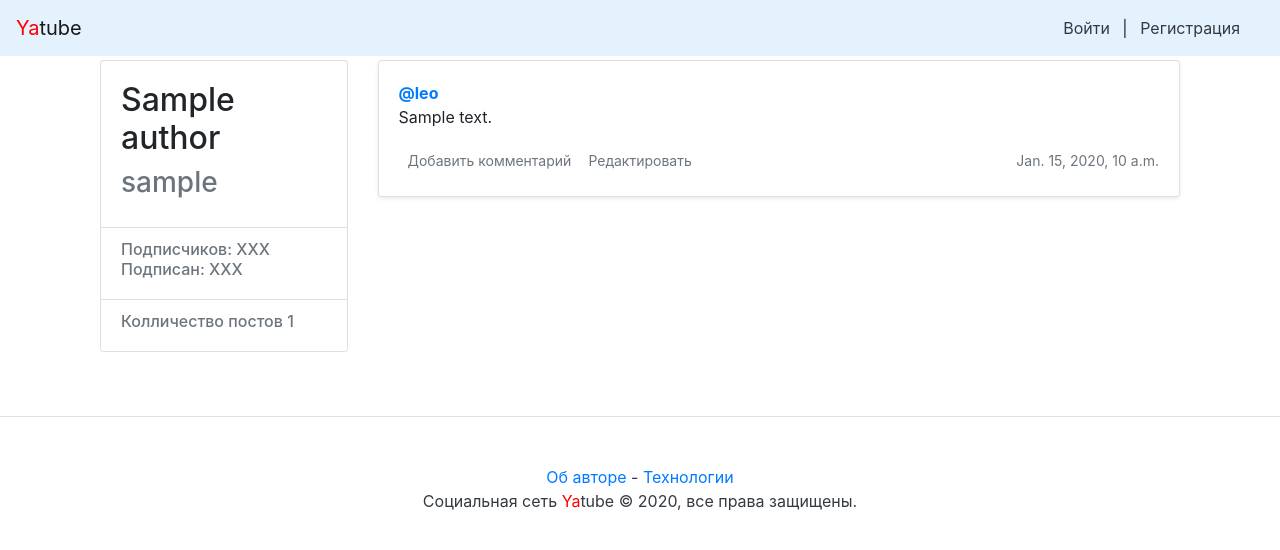
After one commit to Liderk/yatube_yp, a Django app: template templates/profile.html in a window 1280 px wide. The commit adds this page. Shown: the top 550 px of the page. Run offline with Django 3.2, Linux system fonts and the light colour scheme; the template is opened without the code that fills it: most values are stand-ins (such as "Sample title", 1, 10 or a date in 2020); some libraries are stand-ins or nearby versions.

Commit message:
add user profile ver 0.9

```diff
--- a/templates/index.html
+++ b/templates/index.html
@@ -3,4 +3,7 @@
 
 {%block description%}
     <h1> Последние обновления на сайте</h1>
+ {% load staticfiles %} <!-- Prepare django to load static files -->
+<!--<img src={% static "img/code_review.png" %}>-->
+<!--<img src="{{ MEDIA_URL }} img/us.png"/>-->
 {% endblock %}
--- /dev/null
+++ b/templates/profile.html
@@ -0,0 +1,70 @@
+{% extends "base.html" %}
+{% block title %}Профиль пользователя "ТУТ ДОЛЖЕН СТОЯТЬ ШАБЛОН ИМЕНИ АВТОРА {% endblock %}
+{% block content %}
+    {% for post in posts %}
+        <main role="main" class="container">
+            <div class="row">
+                    <div class="col-md-3 mb-3 mt-1">
+                            <div class="card">
+                                    <div class="card-body">
+                                            <div class="h2">
+                                                <!-- Имя автора -->
+                                                {{ post.author.get_full_name }}
+                                            </div>
+                                            <div class="h3 text-muted">
+                                                 <!-- username автора -->
+                                                 {{ post.author.username }}
+                                            </div>
+                                    </div>
+                                    <ul class="list-group list-group-flush">
+                                            <li class="list-group-item">
+                                                    <div class="h6 text-muted">
+                                                    Подписчиков: XXX <br />
+                                                    Подписан: XXX
+                                                    </div>
+                                            </li>
+                                            <li class="list-group-item">
+                                                    <div class="h6 text-muted">
+                                                        <!-- Количество записей -->
+                                                        Колличество постов
+                                                        {{posts|length }}
+
+                                                    </div>
+                                            </li>
+                                    </ul>
+                            </div>
+                    </div>
+
+                    <div class="col-md-9">
+
+                        <!-- Начало блока с отдельным постом -->
+                            <div class="card mb-3 mt-1 shadow-sm">
+                                    <div class="card-body">
+                                            <p class="card-text">
+                                                    <!-- Ссылка на страницу автора в атрибуте href; username автора в тексте ссылки -->
+                                                    <a href="/leo/"><strong class="d-block text-gray-dark">@leo</strong></a>
+                                                    <!-- Текст поста -->
+                                                    {{post.text}}
+                                            </p>
+                                            <div class="d-flex justify-content-between align-items-center">
+                                                    <div class="btn-group ">
+                                                            <!-- Ссылка на страницу записи в атрибуте href-->
+                                                            <a class="btn btn-sm text-muted" href="/leo/37/" role="button">Добавить комментарий</a>
+                                                            <!-- Ссылка на редактирование, показывается только автору записи -->
+                                                            <a class="btn btn-sm text-muted" href="/leo/37/edit" role="button">Редактировать</a>
+                                                    </div>
+
+                                                    <small class="text-muted">{{post.pub_date}}</small>
+                                            </div>
+                                    </div>
+                            </div>
+                        <!-- Конец блока с отдельным постом -->
+
+                        <!-- Остальные посты -->
+
+                        <!-- Здесь постраничная навигация паджинатора -->
+             </div>
+            </div>
+        </main>
+    {% endfor %}
+{% endblock content %}
--- a/yatube/settings.py
+++ b/yatube/settings.py
@@ -133,7 +133,10 @@ STATIC_URL = "/static/"
 # теперь логотип можно будет запросить по адресу sitename.ex**/static/**images/logo.png
 
 # задаём адрес директории, куда командой *collectstatic* будет собрана вся статика
-STATIC_ROOT = os.path.join(BASE_DIR, "static")
+STATIC_ROOT = os.path.join(BASE_DIR, "static/")
+
+MEDIA_ROOT = os.path.join(BASE_DIR, 'media/')
+MEDIA_URL = '/media/'
 
 # Login
 
--- a/yatube/urls.py
+++ b/yatube/urls.py
@@ -41,4 +41,5 @@ urlpatterns += [
         path('terms/', views.flatpage, {'url': '/terms/'}, name='terms'),
         path('about-author/', views.flatpage, {'url': '/about-author/'}, name='about-author'),
         path('about-spec/', views.flatpage, {'url': '/about-spec/'}, name='about-spec'),
+
 ]
```
Also changed, not shown: posts/urls.py (+6 -1 lines), posts/views.py (+23 -0 lines), templates/users_html/post.html (added, +55 -0 lines), templates/users_html/post_new.html (added, +10 -0 lines), users/static/img/code_review.jpg (added), users/static/img/mountains.jpg (added), 1 other file.
